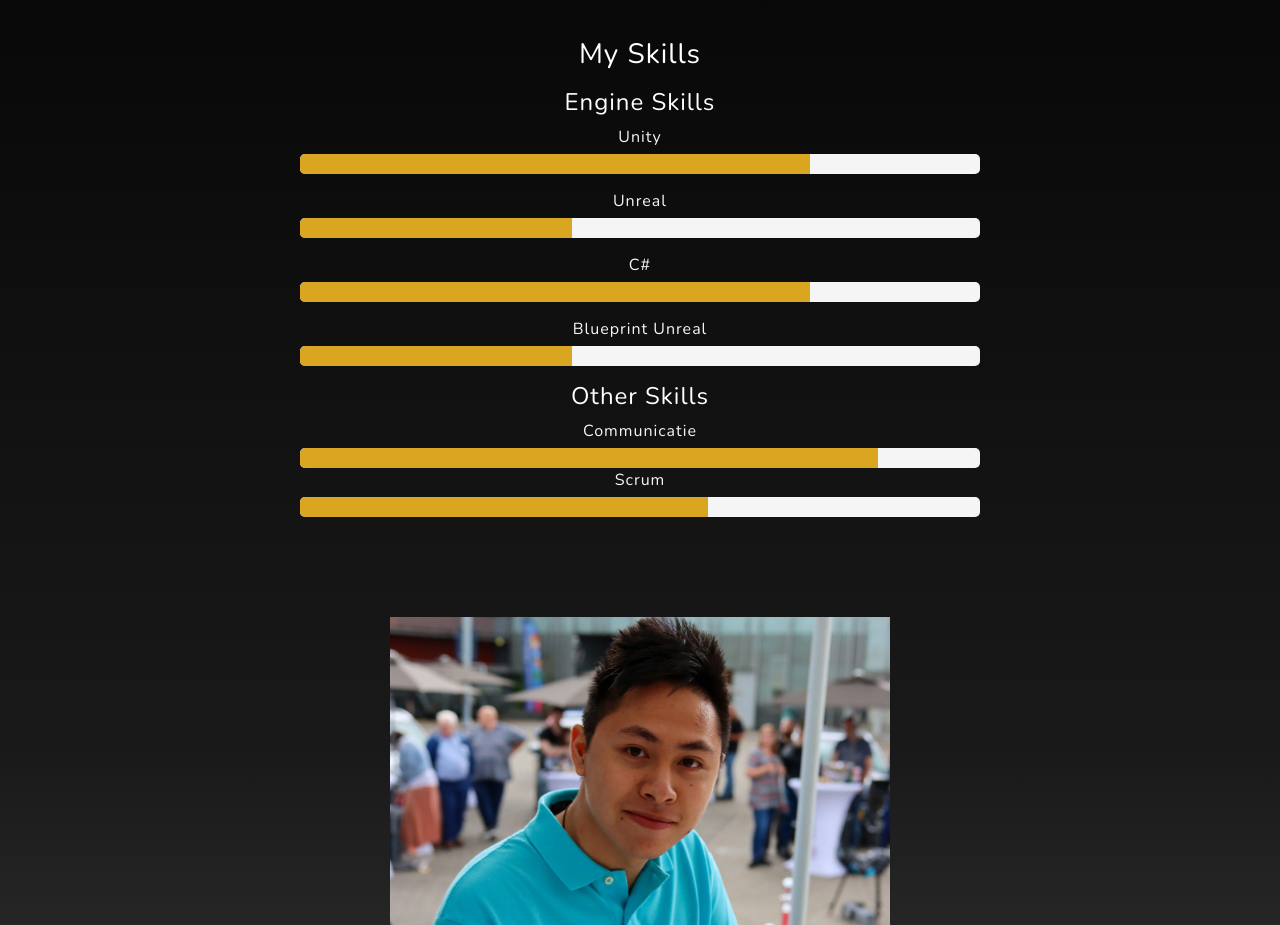
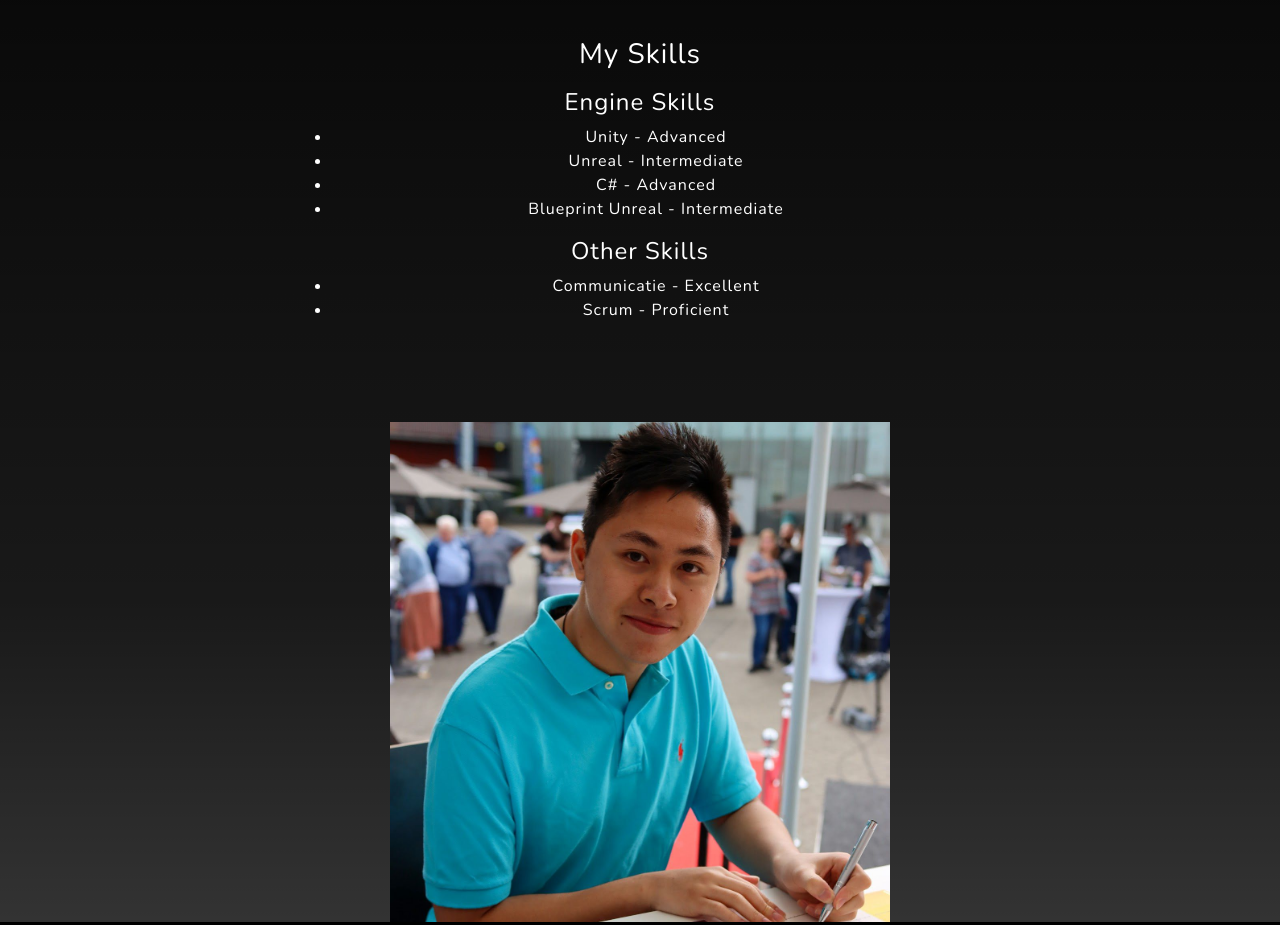
Before and after one commit to Yuki103388/Portofolio, a website: page index.html in a window 1280 px wide. Shown: the part 1160-2085 px from the top of the page. Drawn offline with nearby package versions, Linux system fonts and the light colour scheme.

Commit message:
aangepast

```diff
--- a/index.html
+++ b/index.html
@@ -146,51 +146,26 @@ if (parallaxContainer) {
                 Ik ga ook graag naar de bioscoop, en dit doe ik allemaal samen met mijn vriendin.
             </p>
 
-            <!-- Skill Bar Section -->
+            <!-- Skill Section -->
             <div class="skills-section" style="margin-bottom: 100px;">
                 <h3 class="text-white mt-4">My Skills</h3>
 
                 <!-- Engine Skills -->
                 <h4 class="text-white mt-3">Engine Skills</h4>
-                <div class="skill-bar">
-                <span class="skill-title">Unity</span>
-                <div class="progress-bar">
-                    <div class="progress" data-percentage="75"></div>
-                </div>
-                </div>
-                <div class="skill-bar">
-                <span class="skill-title">Unreal</span>
-                  <div class="progress-bar">
-                    <div class="progress" data-percentage="40"></div>
-                  </div>
-                </div>
-                <div class="skill-bar">
-                    <span class="skill-title">C#</span>
-                    <div class="progress-bar">
-                        <div class="progress" data-percentage="75"></div>
-                    </div>
-                </div>
-                <div class="skill-bar">
-                    <span class="skill-title">Blueprint Unreal</span>
-                    <div class="progress-bar">
-                        <div class="progress" data-percentage="40"></div>
-                    </div>
-
-                </div>
+                <ul class="text-white">
+                    <li>Unity - Advanced</li>
+                    <li>Unreal - Intermediate</li>
+                    <li>C# - Advanced</li>
+                    <li>Blueprint Unreal - Intermediate</li>
+                </ul>
 
                 <!-- Other Skills -->
                 <h4 class="text-white mt-3">Other Skills</h4>
-                <div class="skill-bar">
-                <span class="skill-title">Communicatie</span>
-                <div class="progress-bar">
-                    <div class="progress" data-percentage="85"></div>
-                </div>
-                <div class="skill-bar">
-                    <span class="skill-title">Scrum</span>
-                    <div class="progress-bar">
-                        <div class="progress" data-percentage="60"></div>
-                    </div>
-                </div>
+                <ul class="text-white">
+                    <li>Communicatie - Excellent</li>
+                    <li>Scrum - Proficient</li>
+                </ul>
+            </div>
 
             </div>
         </div>
```
